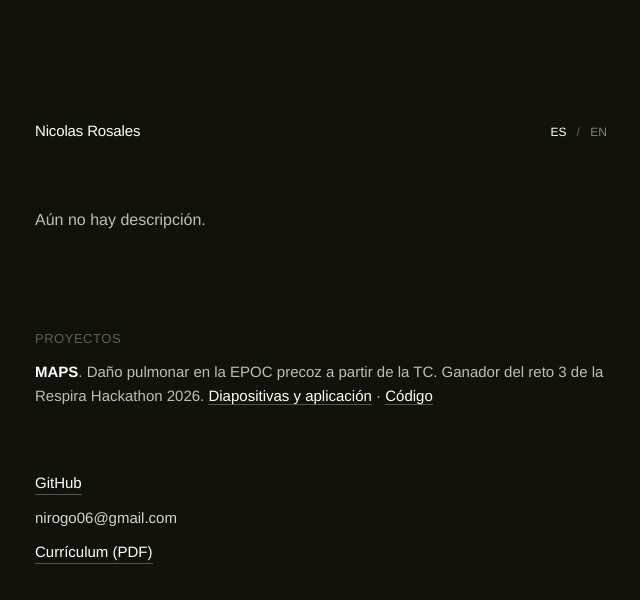
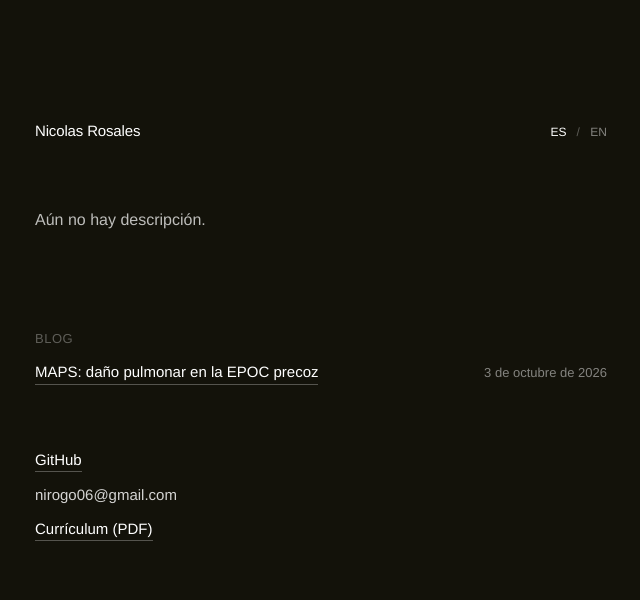
Before and after one commit to nicorosaless/nicorosaless.github.io, a React (Vite) app: page / in a window 1280 px wide. Shown: the top 600 px of the page, without its empty margins (319-959 px from the left). Built offline with nearby package versions, Linux system fonts and the light colour scheme.

Commit message:
Add a blog post that embeds the MAPS slides

```diff
--- a/src/App.jsx
+++ b/src/App.jsx
@@ -12,6 +12,7 @@ const MAPS_CODE_URL = "https://github.com/nicorosaless/respirahackathon2026";
 function getCurrentRoute() {
   const hash = window.location.hash || "#home";
   if (hash === "#solespace") return { page: "solespace" };
+  if (hash === "#maps") return { page: "maps" };
   return { page: "home" };
 }
 
@@ -46,17 +47,11 @@ function HomePage({ t, lang, onLangChange }) {
       <p className="intro-body">{t.intro}</p>
 
       <section className="projects">
-        <h2 className="projects__title">{t.projects}</h2>
-        <p className="projects__item">
-          <strong>{t.mapsTitle}</strong>. {t.mapsText}{" "}
-          <a className="underline-link" href={MAPS_URL}>
-            {t.mapsSlides}
-          </a>
-          {" · "}
-          <a className="underline-link" href={MAPS_CODE_URL} target="_blank" rel="noreferrer">
-            {t.mapsCode}
-          </a>
-        </p>
+        <h2 className="projects__title">{t.blog}</h2>
+        <a className="post-link" href="#maps">
+          <span className="post-link__title">{t.mapsTitle}</span>
+          <span className="post-link__date">{t.mapsDate}</span>
+        </a>
       </section>
 
       <section className="contact">
@@ -84,6 +79,32 @@ function SoleSpacePage({ t }) {
   );
 }
 
+function MapsPost({ t }) {
+  return (
+    <article>
+      <a className="back-link" href="#home">
+        ← {t.back}
+      </a>
+      <p className="post-date">{t.mapsDate}</p>
+      <h1 className="post-title">{t.mapsTitle}</h1>
+      <p className="post-lead">{t.mapsLead}</p>
+      <div className="slides-frame">
+        <iframe src={MAPS_URL} title={t.mapsTitle} allow="fullscreen" allowFullScreen loading="lazy" />
+      </div>
+      <p className="post-note">{t.mapsHow}</p>
+      <p className="post-actions">
+        <a className="underline-link" href={MAPS_URL}>
+          {t.mapsOpen}
+        </a>
+        <a className="underline-link" href={MAPS_CODE_URL} target="_blank" rel="noreferrer">
+          {t.mapsCode}
+        </a>
+      </p>
+      <p className="post-note">{t.mapsNext}</p>
+    </article>
+  );
+}
+
 export default function App() {
   const [route, setRoute] = useState(getCurrentRoute);
   const [lang, setLang] = useState(getInitialLang);
@@ -106,11 +127,12 @@ export default function App() {
 
   let page;
   if (route.page === "solespace") page = <SoleSpacePage t={t} />;
+  else if (route.page === "maps") page = <MapsPost t={t} />;
   else page = <HomePage t={t} lang={lang} onLangChange={setLang} />;
 
   return (
     <div className="site">
-      <main className="site-shell">{page}</main>
+      <main className={route.page === "maps" ? "site-shell site-shell--wide" : "site-shell"}>{page}</main>
     </div>
   );
 }
--- a/src/data/copy.js
+++ b/src/data/copy.js
@@ -4,21 +4,27 @@ export const copy = {
     back: "Volver",
     cv: "Currículum (PDF)",
     intro: "Aún no hay descripción.",
-    projects: "Proyectos",
-    mapsTitle: "MAPS",
-    mapsText: "Daño pulmonar en la EPOC precoz a partir de la TC. Ganador del reto 3 de la Respira Hackathon 2026.",
-    mapsSlides: "Diapositivas y aplicación",
-    mapsCode: "Código",
+    blog: "Blog",
+    mapsDate: "3 de octubre de 2026",
+    mapsTitle: "MAPS: daño pulmonar en la EPOC precoz",
+    mapsLead: "Las diapositivas con las que ganamos el reto 3 de la Respira Hackathon 2026. Dos medidas automáticas de la TC, comparadas con lo esperado para cada persona, que reproducen la espirometría y señalan a quién, sin obstrucción, ya tiene una TC parecida a la de la EPOC.",
+    mapsHow: "Se avanza con la flecha derecha o con un clic en la diapositiva. Tras la 4.2 se abre la aplicación. Los sujetos son simulados sobre TC públicas; las cifras son las de la cohorte del reto.",
+    mapsNext: "Pronto, un artículo técnico con la solución.",
+    mapsOpen: "Abrir a pantalla completa",
+    mapsCode: "Código en GitHub",
   },
   en: {
     langLabel: "Language",
     back: "Back",
     cv: "Résumé (PDF)",
     intro: "No description yet.",
-    projects: "Projects",
-    mapsTitle: "MAPS",
-    mapsText: "Early COPD lung damage from CT. Winner of challenge 3 at Respira Hackathon 2026.",
-    mapsSlides: "Slides and app (Spanish)",
-    mapsCode: "Code",
+    blog: "Blog",
+    mapsDate: "October 3, 2026",
+    mapsTitle: "MAPS: lung damage in early COPD",
+    mapsLead: "The slides that won challenge 3 at Respira Hackathon 2026. Two automatic CT measures, compared with what is expected for each person, that reproduce spirometry and flag who, without obstruction, already has a CT that looks like COPD.",
+    mapsHow: "Use the right arrow or click a slide to advance. After 4.2 the app opens. The slides are in Spanish. Subjects are simulated on public CT scans; the figures come from the challenge cohort.",
+    mapsNext: "A technical write-up of the solution is coming soon.",
+    mapsOpen: "Open full screen",
+    mapsCode: "Code on GitHub",
   },
 };
--- a/src/styles.css
+++ b/src/styles.css
@@ -140,16 +140,77 @@ p {
     color: var(--color-fg-32);
 }
 
-.projects__item {
-    margin: 0;
+.post-link {
+    display: flex;
+    justify-content: space-between;
+    align-items: baseline;
+    gap: 24px;
     font-size: 15px;
     line-height: 24px;
+}
+
+.post-link__title {
+    border-bottom: 1px solid var(--color-fg-28);
+}
+
+.post-link:hover .post-link__title {
+    border-bottom-color: var(--color-fg);
+}
+
+.post-link__date {
+    flex: none;
+    font-size: 13px;
+    color: var(--color-fg-48);
+}
+
+/* ── Post con diapositivas ─────────────────────────────────── */
+.site-shell--wide {
+    max-width: 1040px;
+}
+
+.post-date {
+    margin: 0 0 8px;
+    font-size: 13px;
+    color: var(--color-fg-48);
+}
+
+.post-lead {
+    max-width: 620px;
+    margin: 0 0 32px;
+    font-size: 16px;
+    line-height: 26px;
     color: var(--color-fg-72);
 }
 
-.projects__item strong {
-    color: var(--color-fg);
-    font-weight: 600;
+.slides-frame {
+    position: relative;
+    aspect-ratio: 16 / 9;
+    border-radius: 6px;
+    overflow: hidden;
+    background: #fbfaf7;
+}
+
+.slides-frame iframe {
+    position: absolute;
+    inset: 0;
+    width: 100%;
+    height: 100%;
+    border: 0;
+}
+
+.post-note {
+    max-width: 620px;
+    margin: 16px 0 0;
+    font-size: 14px;
+    line-height: 22px;
+    color: var(--color-fg-48);
+}
+
+.post-actions {
+    display: flex;
+    gap: 20px;
+    margin: 20px 0 0;
+    font-size: 15px;
 }
 
 .contact {
```
